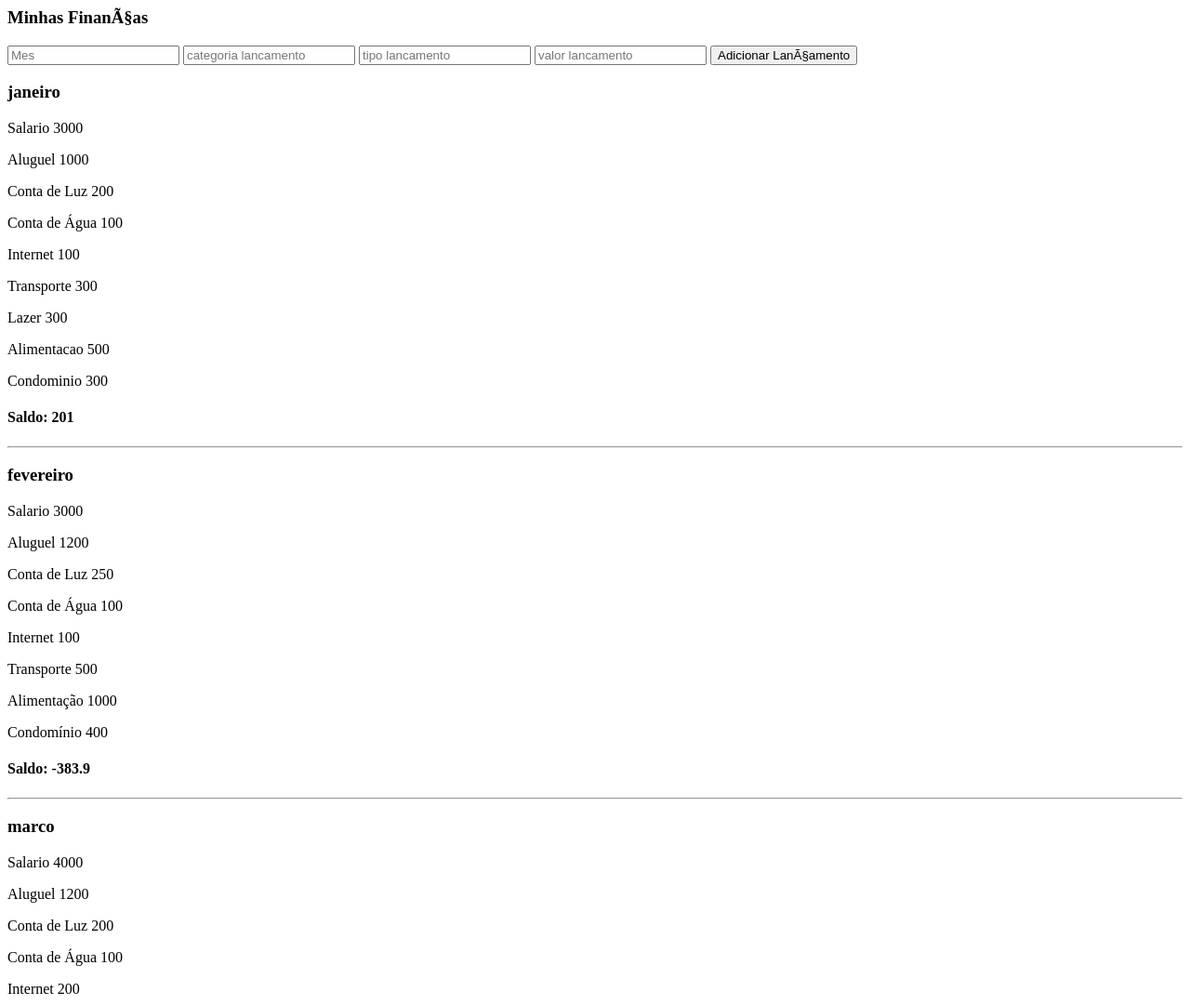
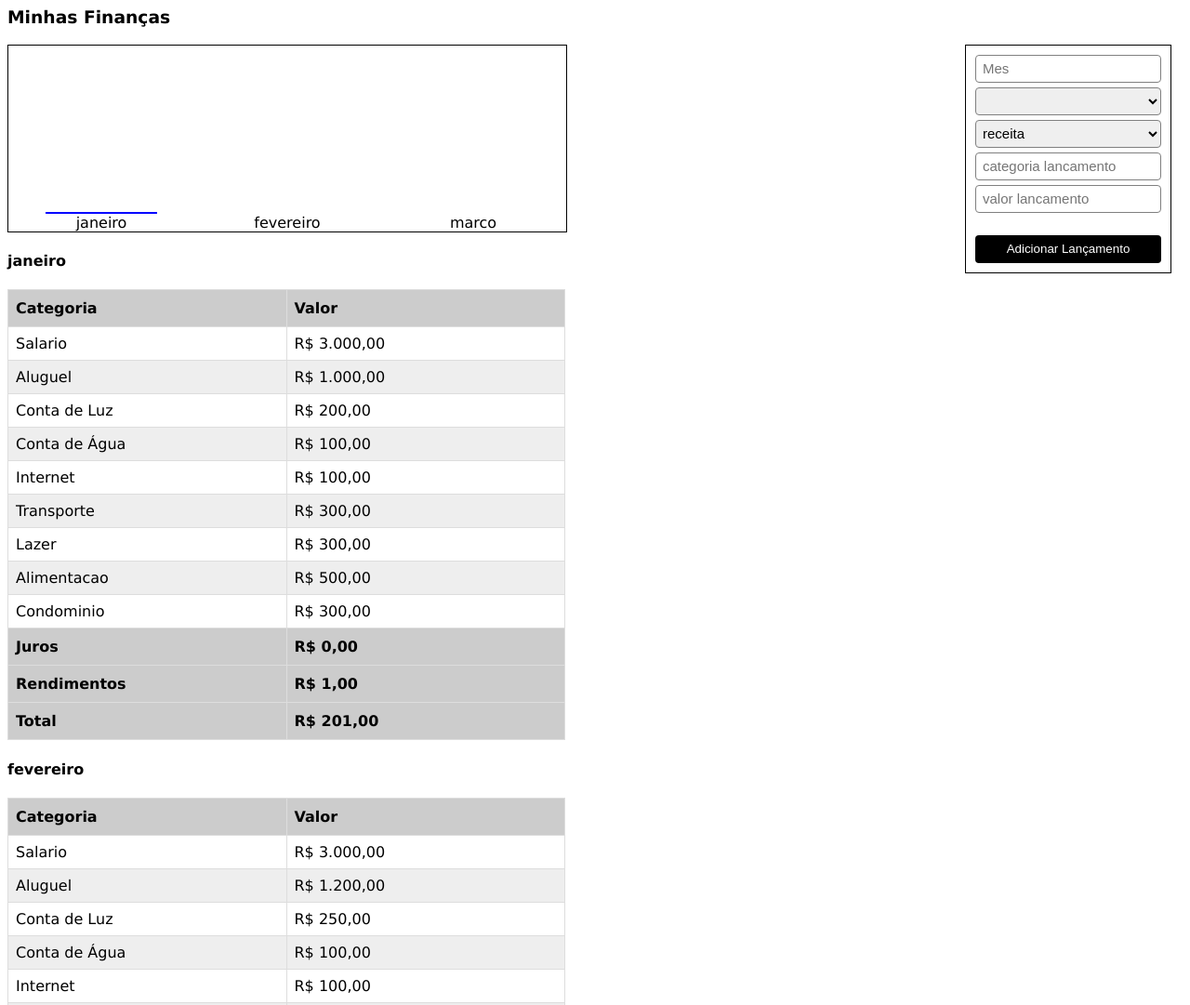
Before and after one commit to GustavoAlef/minhas_financas, a website: page index.html in a window 1280 px wide. Shown: the top 1081 px of the page at 93% size. Drawn offline with Linux system fonts and the light colour scheme.

Commit message:
aula 7 - Estilizando elementos com CSS

```diff
--- a/index.html
+++ b/index.html
@@ -1,24 +1,134 @@
 <html>
   <head>
+    <style>
+      body{
+        font-family: Verdana;
+      }
+      input {
+        width: 100%;
+        height: 30px;
+        padding: 3px;
+        font-size: 15px;
+        border-radius: 4px;
+        margin-bottom: 5px;
+        border: 1px solid gray;
+        text-indent: 4px;
+      }
+      select {
+        width: 100%;
+        height: 30px;
+        padding: 3px;
+        font-size: 15px;
+        border-radius: 4px;
+         margin-bottom: 5px;
+        border: 1px solid gray;
+      }
+      #form-lancamento {
+        position: fixed;
+        right: 20;
+        width: 200px;
+        border: 1px solid black;
+        padding: 10px;
+      }
+      button {
+        width: 100%;
+        height: 30px;
+        color: white;
+        background-color: black;
+        border: none;
+        border-radius: 4px;
+      }
+      .tabela-lancamentos {
+        width: 600px;
+        background-color: #EEE;
+        border-collapse: collapse;
+      }
+      .tabela-lancamentos td, .tabela-lancamentos th {
+        padding: 8px;
+        border: 1px solid #ddd;
+      }
+      .tabela-lancamentos tr:nth-child(even) {
+        background-color: #FFF;
+      }
+      .tabela-lancamentos th {
+        padding-top: 10px;
+        padding-bottom: 10px;
+        background-color: #CCC;
+        text-align: left ;
+        width: 50%;
+      }
+      .grafico {
+        width: 600px;
+        height: 200px;
+        border: 1px solid #000;
+        display: flex;
+        flex-direction: row;
+        justify-content: space-around;
+        align-items: flex-end;
+      }
+      .grafico-coluna {
+        width: 120px;
+      }
+      .grafico-coluna-cor {
+        height: 120px;
+        background-color: red;
+      }
+      .grafico-coluna-texto {
+        text-align: center;
+      }
+    </style>
 
   </head>
 
   <body>
     <h3>Minhas Finanças</h3>
-    <input type="text" id="mes" placeholder="Mes">
-    <input type="text" id="categoria" placeholder="categoria lancamento">
-    <input type="text" id="tipo" placeholder="tipo lancamento">
-    <input type="number" id="valor" placeholder="valor lancamento">
-    <button id="botao">Adicionar Lançamento</button>
-    <div id="app">
+
+    <div id="form-lancamento">
+
+      <input type="text" id="mes" placeholder="Mes">
+      <select id="mes">
+
+
+      </select>
+      <select id="tipo">
+        <option>receita</option>
+        <option>despesa</option>
+      </select>
+      <input type="text" id="categoria" placeholder="categoria lancamento">
+      <input type="number" id="valor" placeholder="valor lancamento">
+      <br><br>
+      <button id="botao">Adicionar Lançamento</button>
 
     </div>
 
-    <script src="lancamento.js"></script>
-    <script src="mes.js"></script>
-    <script src="util.js"></script>
-    <script src="ano.js"></script>
-    <script src="main.js" charset="utf-8"></script>
+    <!-- <div class="grafico">
+      <div class="grafico-coluna">
+        <div class="grafico-coluna-cor"></div>
+        <div class="grafico-coluna-texto">
+          Janeiro
+        </div>
+      </div>
+      <div class="grafico-coluna">
+        <div class="grafico-coluna-cor"></div>
+        <div class="grafico-coluna-texto">
+          Fevereiro
+        </div>
+      </div>
+      <div class="grafico-coluna">
+        <div class="grafico-coluna-cor"></div>
+        <div class="grafico-coluna-texto">
+          Março
+        </div>
+      </div>
+    </div> -->
+
+    <div id="app"></div>
+
+    <script src="src/lancamento.js"></script>
+    <script src="src/mes.js"></script>
+    <script src="src/util.js"></script>
+    <script src="src/ano.js"></script>
+    <script src="src/main.js" charset="utf-8"></script>
     <!-- <script src="teste.js"></script> -->
   </body>
 
--- a/main.js
+++ /dev/null
@@ -1,101 +0,0 @@
-// janeiro
-const janeiro = new Mes("janeiro");
-janeiro.adicionarLancamento(new Lancamento("Salario", "receita", 3000));
-janeiro.adicionarLancamento(new Lancamento("Aluguel", "despesa", 1000));
-janeiro.adicionarLancamento(new Lancamento("Conta de Luz", "despesa", 200));
-janeiro.adicionarLancamento(new Lancamento("Conta de Água", "despesa", 100));
-janeiro.adicionarLancamento(new Lancamento("Internet", "despesa", 100));
-janeiro.adicionarLancamento(new Lancamento("Transporte", "despesa", 300));
-janeiro.adicionarLancamento(new Lancamento("Lazer", "despesa", 300));
-janeiro.adicionarLancamento(new Lancamento("Alimentacao", "despesa", 500));
-janeiro.adicionarLancamento(new Lancamento("Condominio", "despesa", 300));
-
-// fevereiro
-const fevereiro = new Mes("fevereiro");
-fevereiro.adicionarLancamento(new Lancamento("Salario", "receita", 3000));
-fevereiro.adicionarLancamento(new Lancamento("Aluguel", "despesa", 1200));
-fevereiro.adicionarLancamento(new Lancamento("Conta de Luz", "despesa", 250));
-fevereiro.adicionarLancamento(new Lancamento("Conta de Água", "despesa", 100));
-fevereiro.adicionarLancamento(new Lancamento("Internet", "despesa", 100));
-fevereiro.adicionarLancamento(new Lancamento("Transporte", "despesa", 500));
-fevereiro.adicionarLancamento(new Lancamento("Alimentação", "despesa", 1000));
-fevereiro.adicionarLancamento(new Lancamento("Condomínio", "despesa", 400));
-
-// marco
-const marco = new Mes("marco");
-marco.adicionarLancamento(new Lancamento("Salario", "receita", 4000));
-marco.adicionarLancamento(new Lancamento("Aluguel", "despesa", 1200));
-marco.adicionarLancamento(new Lancamento("Conta de Luz", "despesa", 200));
-marco.adicionarLancamento(new Lancamento("Conta de Água", "despesa", 100));
-marco.adicionarLancamento(new Lancamento("Internet", "despesa", 200));
-marco.adicionarLancamento(new Lancamento("Transporte", "despesa", 500));
-marco.adicionarLancamento(new Lancamento("Lazer", "despesa", 800));
-marco.adicionarLancamento(new Lancamento("Alimentação", "despesa", 1000));
-marco.adicionarLancamento(new Lancamento("Condomínio", "despesa", 400));
-
-const ano = new Ano();
-ano.adicionarMes(janeiro);
-ano.adicionarMes(fevereiro);
-ano.adicionarMes(marco);
-ano.calcularSaldo();
-
-console.log(janeiro);
-console.log(fevereiro);
-console.log(marco);
-
-function addElement(parent, elementType, text) {
-  const element = document.createElement(elementType);
-  if (text !== "" && text !== undefined && text !== null){
-      element.innerText = text;
-  }
-  parent.appendChild(element);
-}
-
-function renderizar() {
-  const tela = document.getElementById("app");
-  if (tela.firstChild) {
-    tela.firstChild.remove();
-  }
-
-  const painel = document.createElement('div');
-
-  for (const mes of ano.meses) {
-    addElement(painel, "h3", mes.nome);
-    for (const lancamento of mes.lancamentos) {
-      const detalhesLancamento = lancamento.categoria + " " + lancamento.valor;
-
-      addElement(painel, "p", detalhesLancamento);
-    }
-
-    const saldoDoMes = "Saldo: " + mes.totalizadorDoMes.saldo;
-    addElement(painel, "h4", saldoDoMes);
-    addElement(painel, 'hr');
-}
-
-tela.appendChild(painel);
-}
-
-renderizar();
-
-function adicionarLancamento() {
-    const mes = document.getElementById('mes').value;
-    const categoriaLancamento = document.getElementById('categoria').value;
-    const tipoLancamento = document.getElementById('tipo').value;
-    const valorLancamento = document.getElementById('valor').value;
-
-    ano.adicionarLancamento(
-        mes,
-        new Lancamento(categoriaLancamento, tipoLancamento, parseFloat(valorLancamento))
-    );
-
-    ano.calcularSaldo();
-    renderizar();
-
-    document.getElementById('mes').value = '';
-    document.getElementById('categoria').value = '';
-    document.getElementById('tipo').value = '';
-    document.getElementById('valor').value = '';
-}
-
-const botao = document.getElementById('botao');
-botao.addEventListener('click', adicionarLancamento)
--- /dev/null
+++ b/src/main.js
@@ -0,0 +1,147 @@
+// janeiro
+const janeiro = new Mes("janeiro");
+janeiro.adicionarLancamento(new Lancamento("Salario", "receita", 3000));
+janeiro.adicionarLancamento(new Lancamento("Aluguel", "despesa", 1000));
+janeiro.adicionarLancamento(new Lancamento("Conta de Luz", "despesa", 200));
+janeiro.adicionarLancamento(new Lancamento("Conta de Água", "despesa", 100));
+janeiro.adicionarLancamento(new Lancamento("Internet", "despesa", 100));
+janeiro.adicionarLancamento(new Lancamento("Transporte", "despesa", 300));
+janeiro.adicionarLancamento(new Lancamento("Lazer", "despesa", 300));
+janeiro.adicionarLancamento(new Lancamento("Alimentacao", "despesa", 500));
+janeiro.adicionarLancamento(new Lancamento("Condominio", "despesa", 300));
+
+// fevereiro
+const fevereiro = new Mes("fevereiro");
+fevereiro.adicionarLancamento(new Lancamento("Salario", "receita", 3000));
+fevereiro.adicionarLancamento(new Lancamento("Aluguel", "despesa", 1200));
+fevereiro.adicionarLancamento(new Lancamento("Conta de Luz", "despesa", 250));
+fevereiro.adicionarLancamento(new Lancamento("Conta de Água", "despesa", 100));
+fevereiro.adicionarLancamento(new Lancamento("Internet", "despesa", 100));
+fevereiro.adicionarLancamento(new Lancamento("Transporte", "despesa", 500));
+fevereiro.adicionarLancamento(new Lancamento("Alimentação", "despesa", 1000));
+fevereiro.adicionarLancamento(new Lancamento("Condomínio", "despesa", 400));
+
+// marco
+const marco = new Mes("marco");
+marco.adicionarLancamento(new Lancamento("Salario", "receita", 4000));
+marco.adicionarLancamento(new Lancamento("Aluguel", "despesa", 1200));
+marco.adicionarLancamento(new Lancamento("Conta de Luz", "despesa", 200));
+marco.adicionarLancamento(new Lancamento("Conta de Água", "despesa", 100));
+marco.adicionarLancamento(new Lancamento("Internet", "despesa", 200));
+marco.adicionarLancamento(new Lancamento("Transporte", "despesa", 500));
+marco.adicionarLancamento(new Lancamento("Lazer", "despesa", 800));
+marco.adicionarLancamento(new Lancamento("Alimentação", "despesa", 1000));
+marco.adicionarLancamento(new Lancamento("Condomínio", "despesa", 400));
+
+const ano = new Ano();
+ano.adicionarMes(janeiro);
+ano.adicionarMes(fevereiro);
+ano.adicionarMes(marco);
+ano.calcularSaldo();
+
+console.log(janeiro);
+console.log(fevereiro);
+console.log(marco);
+
+function addElement(parent, elementType, text) {
+  const element = document.createElement(elementType);
+  if (text !== "" && text !== undefined && text !== null){
+      element.innerText = text;
+  }
+  parent.appendChild(element);
+}
+
+function renderizar() {
+  const tela = document.getElementById("app");
+  if (tela.firstChild) {
+    tela.firstChild.remove();
+  }
+
+  const painel = document.createElement('div');
+  const cores = ['red', 'yellow', 'green', 'blue']
+  const grafico = document.createElement('div');
+  grafico.className= 'grafico';
+  for( const mes of ano.meses) {
+    const coluna = document.createElement('div');
+    coluna.className= "grafico-coluna";
+    const cor = document.createElement('div');
+    cor.style.height = (mes.totalizadorDoMes.saldo*100)/10000;
+    cor.style.background = cores.pop();
+
+    coluna.appendChild(cor);
+    const nomeDoMes = document.createElement('div');
+    nomeDoMes.className = 'grafico-coluna-texto';
+    nomeDoMes.innerText = mes.nome;
+    coluna.appendChild(cor);
+    coluna.appendChild(nomeDoMes);
+    grafico.appendChild(coluna);
+  }
+  painel.appendChild(grafico);
+
+  for (const mes of ano.meses) {
+    addElement(painel, "h4", mes.nome);
+    const tabelaLancamentos = document.createElement('table');
+    tabelaLancamentos.className = "tabela-lancamentos";
+
+    const linhaTitulo = document.createElement('tr');
+    addElement(linhaTitulo, 'th', "Categoria");
+    addElement(linhaTitulo, 'th', "Valor");
+    tabelaLancamentos.appendChild(linhaTitulo);
+
+    for (const lancamento of mes.lancamentos) {
+      const linhaLancamento = document.createElement('tr');
+      addElement(linhaLancamento, 'td', lancamento.categoria);
+      addElement(linhaLancamento, 'td', formatarDinheiro(lancamento.valor));
+      tabelaLancamentos.appendChild(linhaLancamento);
+    }
+
+    const linhaJuros = document.createElement('tr');
+    addElement(linhaJuros, 'th', 'Juros');
+    addElement(linhaJuros, 'th', formatarDinheiro(mes.totalizadorDoMes.juros));
+    tabelaLancamentos.appendChild(linhaJuros);
+    const linhaRendimentos = document.createElement('tr');
+    addElement(linhaRendimentos, 'th', 'Rendimentos');
+    addElement(linhaRendimentos, 'th', formatarDinheiro(mes.totalizadorDoMes.rendimentos));
+    tabelaLancamentos.appendChild(linhaRendimentos);
+    const linhaSaldo = document.createElement('tr');
+    addElement(linhaSaldo, 'th', 'Total');
+    addElement(linhaSaldo, 'th', formatarDinheiro(mes.totalizadorDoMes.saldo));
+    tabelaLancamentos.appendChild(linhaSaldo);
+    painel.appendChild(tabelaLancamentos);
+
+}
+
+tela.appendChild(painel);
+}
+
+renderizar();
+
+function adicionarLancamento() {
+  const mes = document.getElementById('mes').value;
+  const categoriaLancamento = document.getElementById('categoria').value;
+  const tipoLancamento = document.getElementById('tipo').value;
+  const valorLancamento = document.getElementById('valor').value;
+
+  ano.adicionarLancamento(
+      mes.value,
+      new Lancamento(categoriaLancamento.value, tipoLancamento.value, parseFloat(valorLancamento.value))
+  );
+
+  ano.calcularSaldo();
+  renderizar();
+
+  mes.value = ano.meses[0].nome;
+  tipo.value = 'receita';
+  categoria.value = '';
+  valor .value = '';
+}
+
+const botao = document.getElementById('botao');
+botao.addEventListener('click', adicionarLancamento)
+
+const mesSelect = document.getElementById('mes');
+for (const mes of ano.meses){
+  const option = document.createElement('option');
+  option.text = mes.nome;
+  mesSelect.add(option)
+}
--- /dev/null
+++ b/src/util.js
@@ -0,0 +1,7 @@
+function arredondar(valor) {
+  return Math.round(valor * 100) / 100;
+}
+
+function formatarDinheiro(valor){
+  return new Intl.NumberFormat('pt-br', { currency: 'BRL', style: 'currency'}).format(valor);
+}
--- a/util.js
+++ /dev/null
@@ -1,3 +0,0 @@
-function arredondar(valor) {
-  return Math.round(valor * 100) / 100;
-}
```
Also changed, not shown: src/ano.js (renamed from ano.js), src/lancamento.js (renamed from lancamento.js), src/mes.js (renamed from mes.js), src/teste.js (renamed from teste.js).
